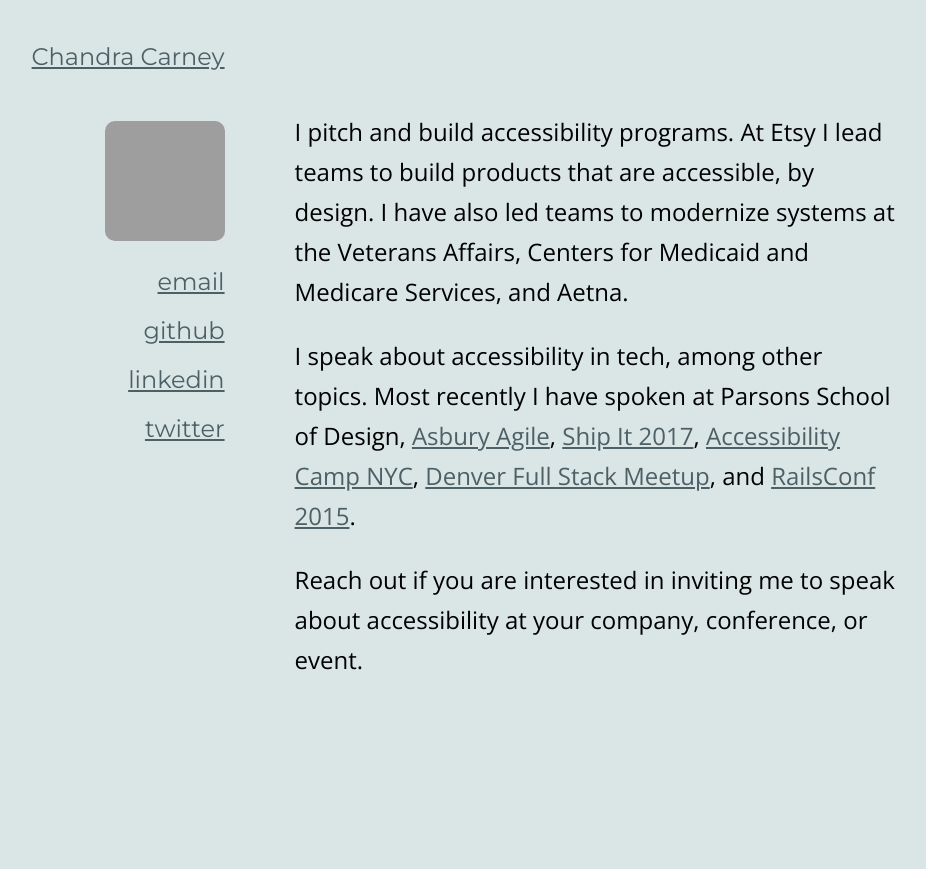
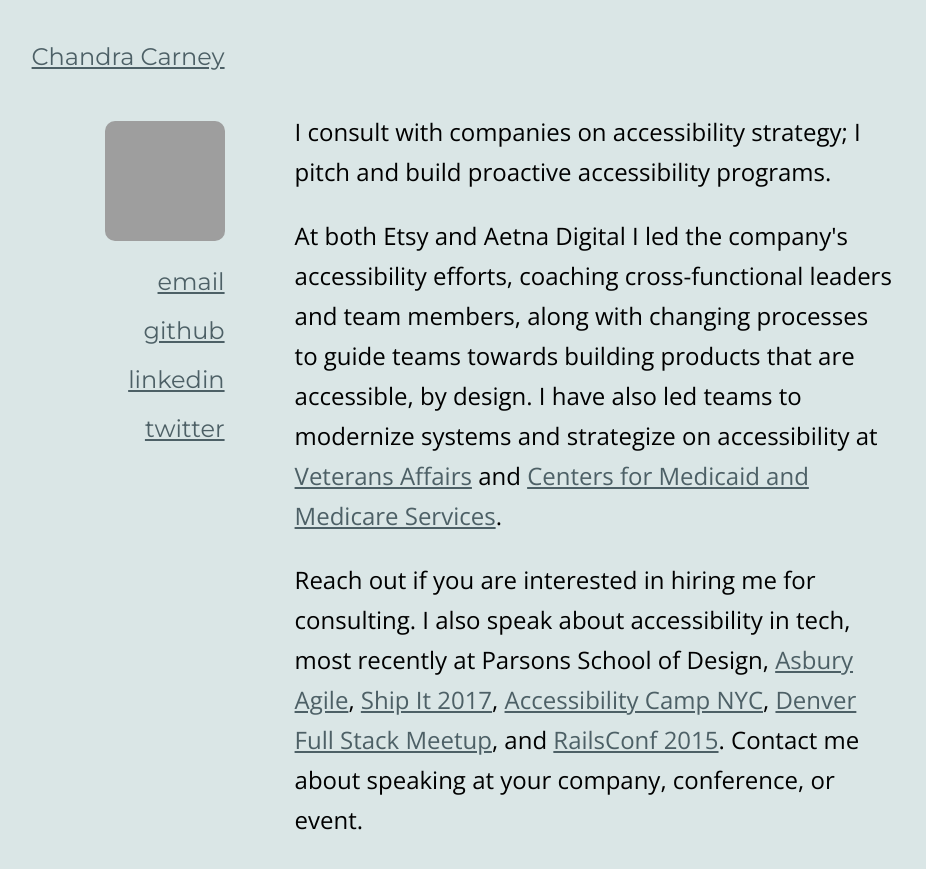
Before and after one commit to chandracarney/chandracarney.github.io, a Jekyll site: the page built from index.html, in a window 1280 px wide. Shown: the top 869 px of the page, without its empty margins (58-984 px from the left). Built offline with Jekyll 4.4.1, drawn with Linux system fonts in a browser that asks for light colours; grey boxes are pictures that could not be loaded.

Commit message:
Add consulting, rearrange wording.

```diff
--- a/index.html
+++ b/index.html
@@ -2,15 +2,18 @@
 layout: default
 ---
 <p>
-  I pitch and build accessibility programs. At Etsy I lead teams to build products that are accessible, by design. I have also led teams to modernize systems at the Veterans Affairs, Centers for Medicaid and Medicare Services, and Aetna.
+  I consult with companies on accessibility strategy; I pitch and build proactive accessibility programs.
 </p>
 
-<p>I speak about accessibility in tech, among other topics. Most recently I have spoken at
+<p>
+  At both Etsy and Aetna Digital I led the company's accessibility efforts, coaching cross-functional leaders and team members, along with changing processes to guide teams towards building products that are accessible, by design. I have also led teams to modernize systems and strategize on accessibility at <a href="https://www.va.gov/opa/pressrel/pressrelease.cfm?id=5436">Veterans Affairs</a> and <a href="https://www.navapbc.com/case-studies/cloud-infrastructure-in-the-federal-government.html">Centers for Medicaid and Medicare Services</a>.
+</p>
+
+<p>Reach out if you are interested in hiring me for consulting. I also speak about accessibility in tech, most recently at
   Parsons School of Design,
   <a href="http://www.asburyagile.com/">Asbury Agile</a>,
   <a href="https://shipitconf.org/">Ship It 2017</a>,
   <a href="http://a11ynyc.com/camp/">Accessibility Camp NYC</a>,
   <a href="http://www.meetup.com/fullstack/">Denver Full Stack Meetup</a>, and
-  <a href="http://confreaks.tv/videos/railsconf2015-how-to-program-with-accessibility-in-mind">RailsConf 2015</a>.
+  <a href="http://confreaks.tv/videos/railsconf2015-how-to-program-with-accessibility-in-mind">RailsConf 2015</a>. Contact me about speaking at your company, conference, or event.
 </p>
-<p>Reach out if you are interested in inviting me to speak about accessibility at your company, conference, or event.</p>
```
